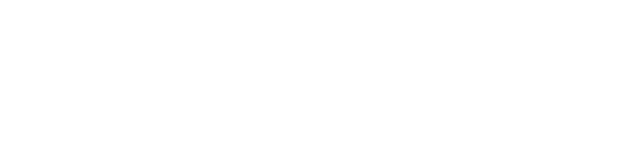
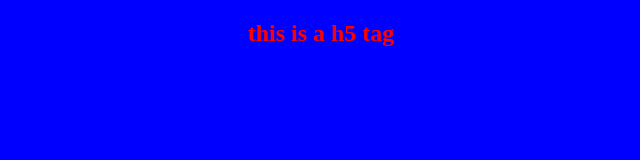
Before and after one commit to shanmukh-23/Trial, a plain HTML site: page another.html in a window 1280 px wide. Shown: the whole page, without its empty margins (319-959 px from the left). Drawn offline with Linux system fonts and the light colour scheme.

Commit message:
styling added

```diff
--- a/another.html
+++ b/another.html
@@ -6,7 +6,7 @@
     <meta name="viewport" content="width=device-width, initial-scale=1.0">
     <title>Document</title>
 </head>
-<body>
-
+<body style="background-color: blue;">
+    <h2 style="color:red; text-align: center;">this is a h5 tag</h2>
 </body>
 </html>
```
